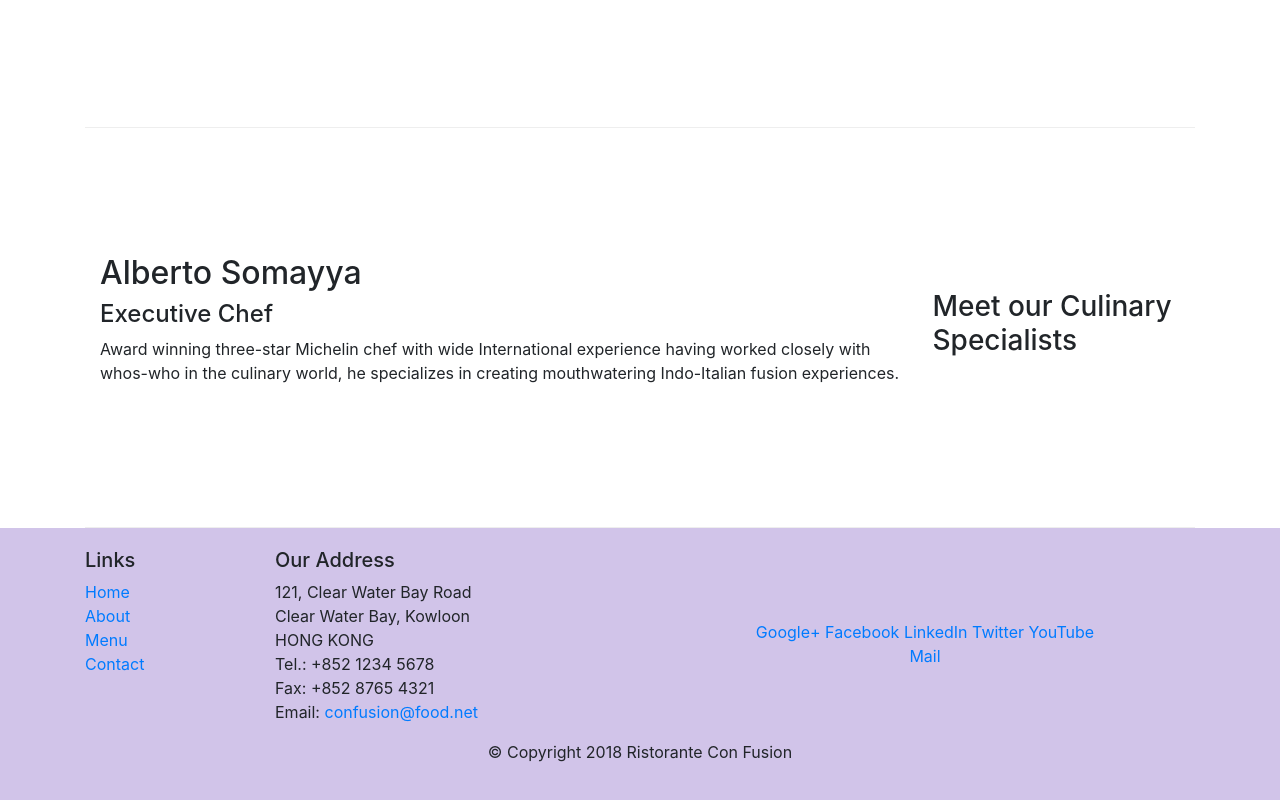
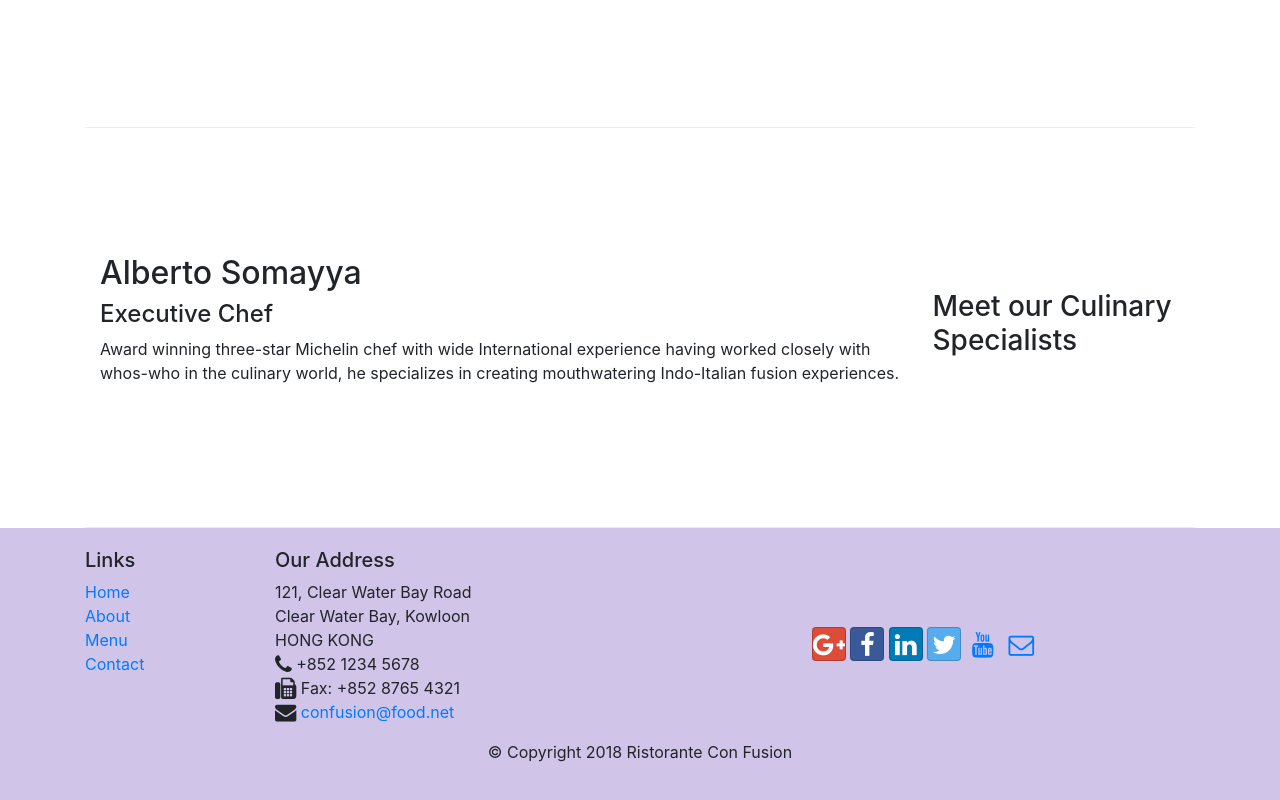
Before and after one commit to PraveenSDET/FullStackWebDevelopmentPractice, a website: page index.html in a window 1280 px wide. Shown: the part 1006-1806 px from the top of the page. Drawn offline with nearby package versions, Linux system fonts and the light colour scheme.

Commit message:
Icon Fonts

```diff
--- a/index.html
+++ b/index.html
@@ -9,6 +9,8 @@
 
     <!-- Bootstrap CSS -->
     <link rel="stylesheet" href="node_modules/bootstrap/dist/css/bootstrap.min.css">
+    <link rel="stylesheet" href="node_modules/font-awesome/css/font-awesome.min.css">
+    <link rel="stylesheet" href="node_modules/bootstrap-social/bootstrap-social.css">
     <link rel="stylesheet" href="css/styles.css">
     <title>Ristorante Con Fusion</title>
 </head>
@@ -22,10 +24,10 @@
             <a class="navbar-brand" href="#">Ristorante Con Fusion</a>
             <div class="collapse navbar-collapse" id="Navbar">
                 <ul class="navbar-nav mr-auto">
-                    <li class="nav-item active"><a class="nav-link" href="#">Home</a></li>
-                    <li class="nav-item"><a class="nav-link" href="./aboutus.html">About</a></li>
-                    <li class="nav-item"><a class="nav-link" href="#">Menu</a></li>
-                    <li class="nav-item"><a class="nav-link" href="#">Contact</a></li>
+                    <li class="nav-item active"><a class="nav-link" href="#"><span class="fa fa-home fa-lg"></span>Home</a></li>
+                    <li class="nav-item"><a class="nav-link" href="./aboutus.html"><span class="fa fa-info fa-lg"></span>About</a></li>
+                    <li class="nav-item"><a class="nav-link" href="#"><span class="fa fa-list fa-lg"></span>Menu</a></li>
+                    <li class="nav-item"><a class="nav-link" href="#"><span class="fa fa-address-card fa-lg"></span>Contact</a></li>
                 </ul>
             </div>
         </div>
@@ -96,19 +98,19 @@
 		              121, Clear Water Bay Road<br>
 		              Clear Water Bay, Kowloon<br>
 		              HONG KONG<br>
-		              Tel.: +852 1234 5678<br>
-		              Fax: +852 8765 4321<br>
-		              Email: <a href="mailto:confusion@food.net">confusion@food.net</a>
+		              <i class="fa fa-phone fa-lg"></i> +852 1234 5678<br>
+		              <i class="fa fa-fax fa-lg"></i> Fax: +852 8765 4321<br>
+		              <i class="fa fa-envelope fa-lg"></i> <a href="mailto:confusion@food.net">confusion@food.net</a>
 		           </address>
                 </div>
                 <div class="col-12 col-sm-4 align-self-center">
                     <div class="text-center">
-                        <a href="http://google.com/+">Google+</a>
-                        <a href="http://www.facebook.com/profile.php?id=">Facebook</a>
-                        <a href="http://www.linkedin.com/in/">LinkedIn</a>
-                        <a href="http://twitter.com/">Twitter</a>
-                        <a href="http://youtube.com/">YouTube</a>
-                        <a href="mailto:">Mail</a>
+                        <a class="btn btn-social-icon btn-google" href="http://google.com/+"><i class="fa fa-google-plus fa-lg"></i></a>
+                        <a class="btn btn-social-icon btn-facebook" href="http://www.facebook.com/profile.php?id="><i class="fa fa-facebook fa-lg"></i></a>
+                        <a class="btn btn-social-icon btn-linkedin" href="http://www.linkedin.com/in/"><i class="fa fa-linkedin fa-lg"></i></a>
+                        <a class="btn btn-social-icon btn-twitter" href="http://twitter.com/"><i class="fa fa-twitter fa-lg"></i></a>
+                        <a class="btn btn-social-icon btn-youtube" href="http://youtube.com/"><i class="fa fa-youtube fa-lg"></i></a>
+                        <a class="btn btn-social-icon" href="mailto:"><i class="fa fa-envelope-o fa-lg"></i></a>
                     </div>
                 </div>
            </div>
--- a/package.json
+++ b/package.json
@@ -15,6 +15,8 @@
   },
   "dependencies": {
     "bootstrap": "^4.0.0",
+    "bootstrap-social": "^5.1.1",
+    "font-awesome": "^4.7.0",
     "jquery": "^3.3.1",
     "popper.js": "^1.12.9"
   }
```
Also changed, not shown: aboutus.html (+15 -13 lines), 1 other file.
